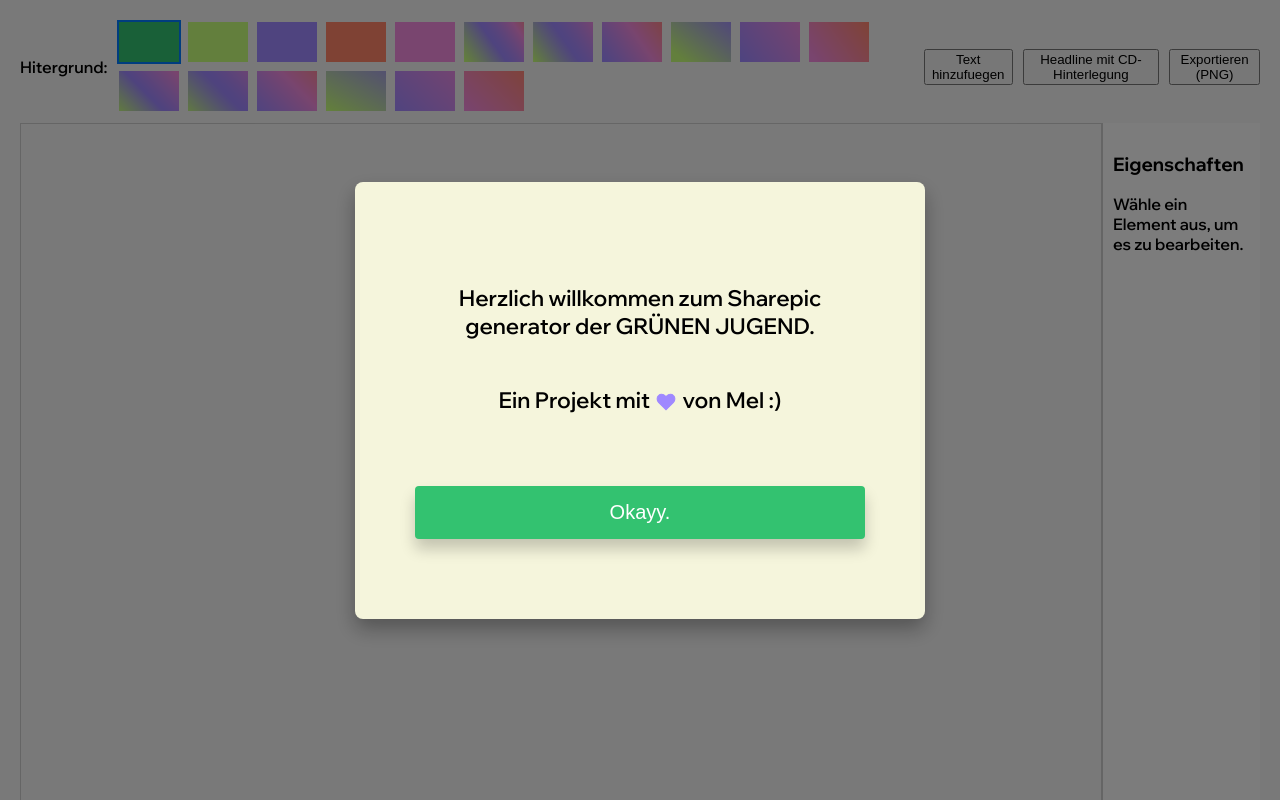
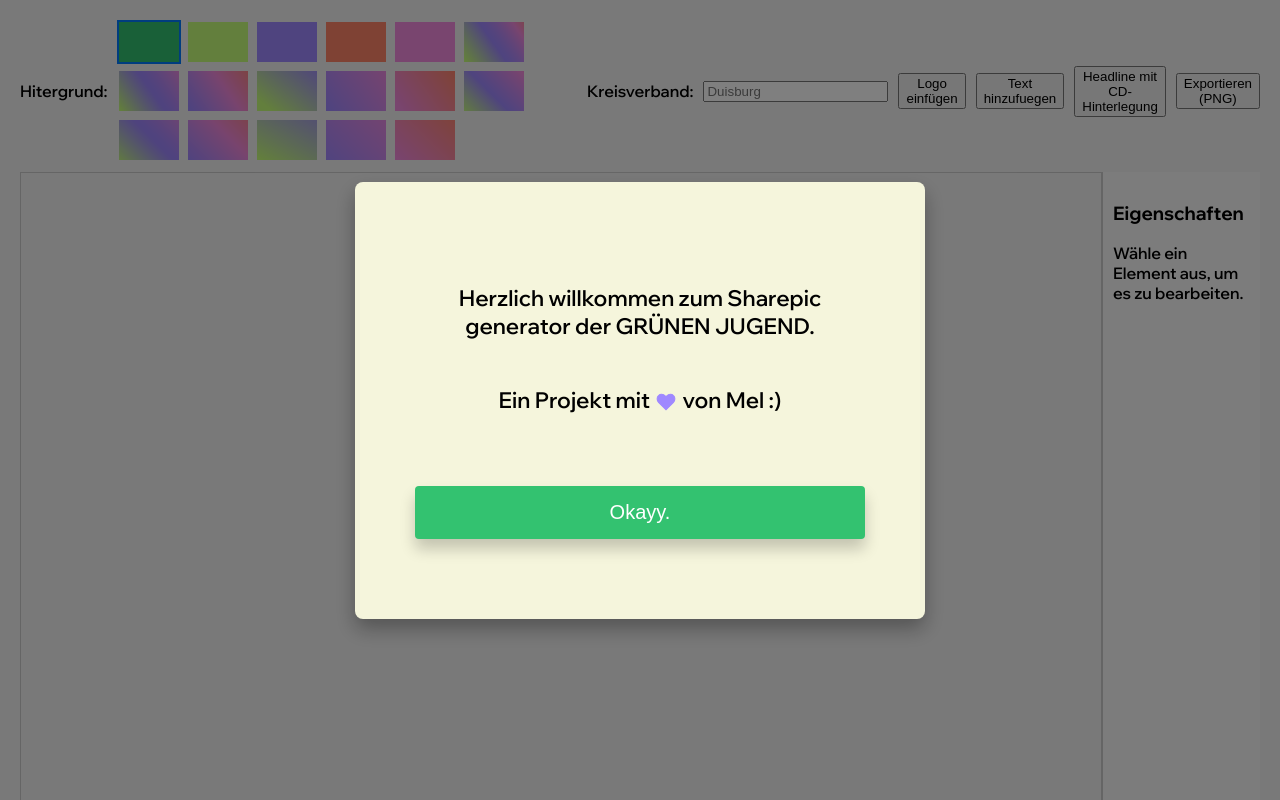
Before and after one commit to JesusOfCarrots/sharegruen, a Flask app: page /editor in a window 1280 px wide. Run offline with Flask 3, Linux system fonts and the light colour scheme; some libraries are stand-ins or nearby versions.

Commit message:
Added Option for own Logo via SVG. Its edited and then inserted.

```diff
--- a/app.py
+++ b/app.py
@@ -1,4 +1,4 @@
-from flask import Flask, render_template, request, send_from_directory, jsonify
+from flask import Flask, render_template, request, send_from_directory, jsonify, Response
 import os, re, base64
 from datetime import datetime
 
@@ -59,5 +59,21 @@ def uploaded_file(filename):
 def download_file(filename):
     return send_from_directory(UPLOAD_DIR, filename, as_attachment=True)
 
+# Make custom KV Logo
+@app.route("/kvlogo/<kv>")
+def kv_logo(kv):
+    kv_text = kv.strip().upper()
+    with open("static/logo_template.svg", "r", encoding="utf-8") as f:
+        svg = f.read()
+
+    svg = re.sub(
+        r'(<tspan[^>]*>)(.*?)(</tspan>)',
+        rf'\1{kv_text}\3',
+        svg,
+        count=1
+    )
+
+    return Response(svg, mimetype="image/svg+xml")
+
 if __name__ == '__main__':
     app.run(debug=True)
--- a/static/js/editor.fabric.js
+++ b/static/js/editor.fabric.js
@@ -2,8 +2,7 @@
 const canvas = new fabric.Canvas('editorCanvas', {
     selection: true,
     preserveObjectStacking: true
-});
-
+    });
 
 // CD BASICS
 const FONT_FAMILY = 'Wix Made For Display';
@@ -267,6 +266,30 @@ document.getElementById('addHeadline').addEventListener('click', () => {
 });
 //#endregion
 
+
+//#region  KV LOGO
+function addKVLogo(kvName){
+    const url = `/kvlogo/${encodeURIComponent(kvName)}`;
+
+    fabric.loadSVGFromURL(url, (objects, options) => {
+        const logo = fabric.util.groupSVGElements(objects, options);
+        const scale = (W * 0.25) / logo.width; // 25% of the canvas width
+
+        logo.set({
+            left: 40,
+            top: H - logo.height * scale - 40,
+            sclaeX: scale,
+            sclaeY: scale,
+            selectable: false,
+            evented: false
+        });
+
+        canvas.add(logo);
+        canvas.sendToBack(logo);
+        canvas.requestRenderAll();
+    });
+}
+
 //#region EXPORT
 document.getElementById('export').addEventListener('click', async () => {
     if (bgImageObj) canvas.sendToBack(bgImageObj);
--- a/templates/editor.html
+++ b/templates/editor.html
@@ -32,6 +32,10 @@
             <img src="/static/backgrounds/GJ_Verlaufe_IG12.png" data-src="GJ_Verlaufe_IG12.png" class="bg-thumb">
 
         </div>
+
+        <label for="kvInput">Kreisverband:</label>
+        <input type="text" id="kvInput" placeholder="Duisburg">
+        <button id="setKV">Logo einfügen</button>
 
         <button id="addText">Text hinzufuegen</button>
         <button id="addHeadline">Headline mit CD-Hinterlegung</button>
@@ -73,6 +77,11 @@
         function closeModal() {
         document.getElementById('overlay').style.display = 'none';
         }
+
+        document.getElementById("setKV").addEventListener('click', () => {
+            const kv = document.getElementById('kvInput').value.trim();
+            if (kv) addKVLogo(kv);
+        });
     </script>
     <script src="/static/js/editor.fabric.js"></script>
 </body>
```
Also changed, not shown: ToDo.md (+2 -0 lines), static/logo_template.svg (added).
